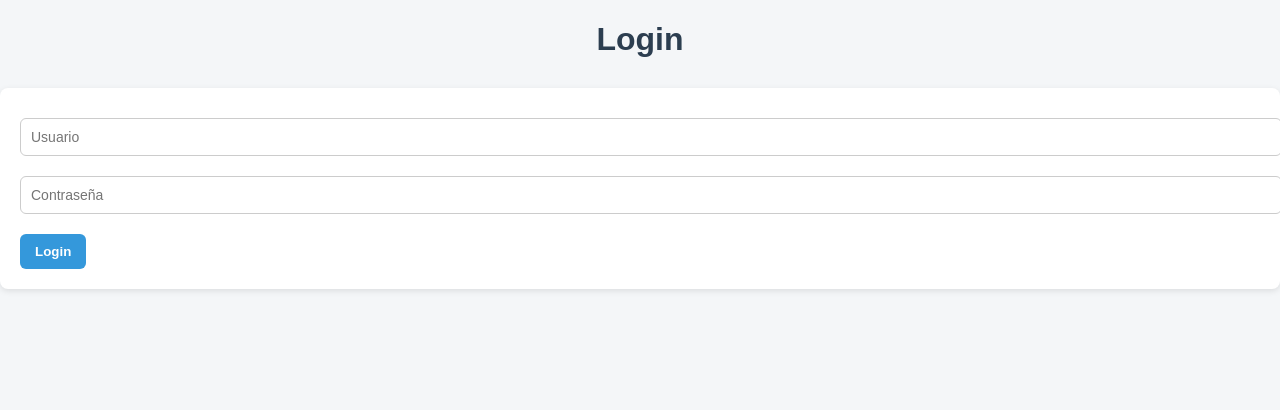
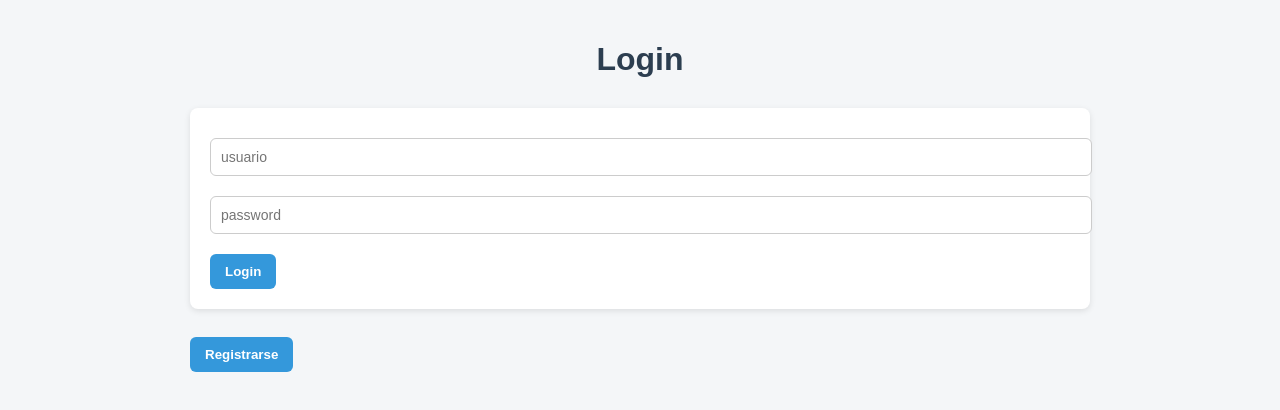
Before and after one commit to joaquinmazzilli-cloud/obligatorioTallerFrontEnd, a React (Create React App) app: page /login in a window 1280 px wide. Shown: the top 410 px of the page. Built offline with nearby package versions, Linux system fonts and the light colour scheme.

Commit message:
agregue mas cosas

```diff
--- a/src/pages/Home.js
+++ b/src/pages/Home.js
@@ -8,7 +8,6 @@ function Home(){
 const [locales,setLocales] = useState([])
 const [platos,setPlatos] = useState([])
 
-/* FILTROS LOCALES */
 
 const [search,setSearch] = useState("")
 const [tipo,setTipo] = useState("")
@@ -16,7 +15,7 @@ const [precio,setPrecio] = useState("")
 const [ciudad,setCiudad] = useState("")
 const [rating,setRating] = useState("")
 
-/* FILTROS PLATOS */
+
 
 const [platoSearch,setPlatoSearch] = useState("")
 const [categoria,setCategoria] = useState("")
@@ -46,7 +45,7 @@ console.log(error)
 
 }
 
-/* FILTRO LOCALES */
+
 
 const localesFiltrados = locales.filter(local=>{
 
@@ -62,7 +61,6 @@ return(
 
 })
 
-/* FILTRO PLATOS */
 
 const platosFiltrados = platos.filter(plato=>{
 
@@ -150,7 +148,6 @@ onChange={(e)=>setPlatoSearch(e.target.value)}
 <option value="PRINCIPAL">principal</option>
 <option value="POSTRE">postre</option>
 <option value="BEBIDA">bebida</option>
-<option value="OTROS">otros</option>
 </select>
 
 <input
--- a/src/pages/Login.js
+++ b/src/pages/Login.js
@@ -1,41 +1,76 @@
-import { useState } from "react";
-import { loginUser } from "../services/api";
+import { useState } from "react"
+import { loginUser, registerUser } from "../services/api"
+import { useNavigate } from "react-router-dom"
 
-function Login() {
+function Login(){
 
-  const [username, setUsername] = useState("");
-  const [password, setPassword] = useState("");
+const navigate = useNavigate()
 
-  const handleSubmit = async (e) => {
+const [user,setUser] = useState("")
+const [pass,setPass] = useState("")
 
-    e.preventDefault();
+async function handleLogin(e){
 
-    const data = await loginUser(username, password);
+e.preventDefault()
 
-    localStorage.setItem("user", JSON.stringify(data));
+try{
 
-    alert("Login correcto");
-  };
+const res = await loginUser(user,pass)
 
-  return (
-    <div>
+localStorage.setItem("user",JSON.stringify(res))
+
+navigate(`/user/${res.user.id}`)
+
+}catch(error){
+
+console.log(error)
+alert("login incorrecto")
+
+}
+
+}
+
+async function handleRegister(){
+
+try{
+
+await registerUser(user,pass)
+
+/* login automático */
+const res = await loginUser(user,pass)
+
+localStorage.setItem("user",JSON.stringify(res))
+
+navigate(`/user/${res.user.id}`)
+
+}catch(error){
+
+console.log(error)
+alert("registro incorrecto")
+
+}
+
+}
+
+return(
+
+<div className="container">
 
 <h1>Login</h1>
 
-      <form onSubmit={handleSubmit}>
+<form onSubmit={handleLogin}>
 
 <input
-          type="text"
-          placeholder="Usuario"
-          value={username}
-          onChange={(e) => setUsername(e.target.value)}
+placeholder="usuario"
+value={user}
+onChange={(e)=>setUser(e.target.value)}
 />
 
 <input
 type="password"
-          placeholder="Contraseña"
-          value={password}
-          onChange={(e) => setPassword(e.target.value)}
+placeholder="password"
+value={pass}
+onChange={(e)=>setPass(e.target.value)}
 />
 
 <button type="submit">
@@ -44,8 +79,16 @@ function Login() {
 
 </form>
 
+<br/>
+
+<button onClick={handleRegister}>
+Registrarse
+</button>
+
 </div>
-  );
+
+)
+
 }
 
-export default Login;
+export default Login
--- a/src/services/api.js
+++ b/src/services/api.js
@@ -1,37 +1,32 @@
 const API = "https://api-react-taller-production.up.railway.app/api"
 
 
-export async function registerUser(username, name, password) {
+export async function loginUser(user,password){
 
-  const res = await fetch(`${API}/auth/register`,{
-    method:"POST",
-    headers:{
-      "Content-Type":"application/json"
-    },
-    body: JSON.stringify({
-      username,
-      name,
-      password
-    })
-  })
+const res = await fetch(`${API}/auth/login`,{
+method:"POST",
+headers:{
+"Content-Type":"application/json"
+},
+body: JSON.stringify({user,password})
+})
 
-  return res.json()
+return res.json()
+
 }
 
-export async function loginUser(username,password){
+export async function registerUser(user,password){
 
-  const res = await fetch(`${API}/auth/login`,{
-    method:"POST",
-    headers:{
-      "Content-Type":"application/json"
-    },
-    body: JSON.stringify({
-      username,
-      password
-    })
-  })
+const res = await fetch(`${API}/auth/register`,{
+method:"POST",
+headers:{
+"Content-Type":"application/json"
+},
+body: JSON.stringify({user,password})
+})
 
-  return res.json()
+return res.json()
+
 }
 
 
```
Also changed, not shown: src/styles.css (+2 -13 lines). Lines whose indentation alone changed are shown as unchanged.
